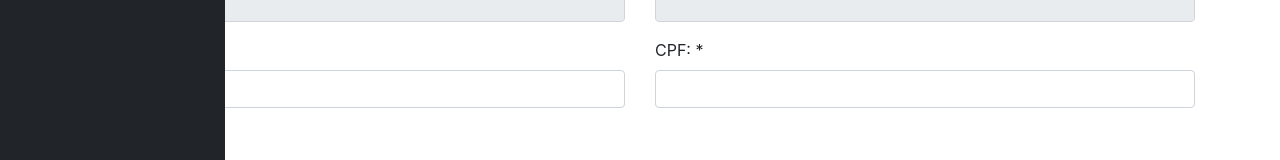
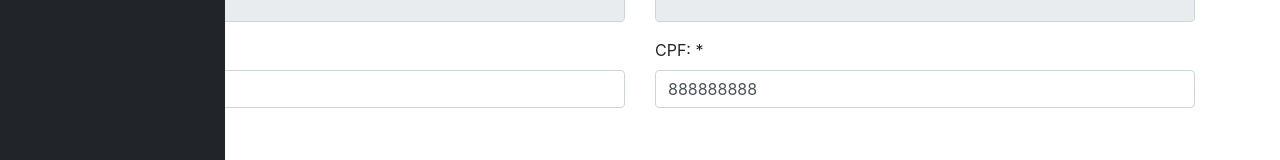
Before and after one commit to JoseAdemar/API-CONTROLE-DE-PRESTACAO-DE-SERVICO-UI, an Angular app: page /clientes-form in a window 1280 px wide. Shown: the part 256-416 px from the top of the page. Built offline with nearby package versions, Linux system fonts and the light colour scheme.

Commit message:
Conhecendo o Modulo HTTP do Angular

```diff
--- a/src/app/app.module.ts
+++ b/src/app/app.module.ts
@@ -1,5 +1,6 @@
 import { BrowserModule } from '@angular/platform-browser';
 import { NgModule } from '@angular/core';
+import { HttpClientModule } from '@angular/common/http'
 
 import { AppRoutingModule } from './app-routing.module';
 import { AppComponent } from './app.component';
@@ -7,19 +8,22 @@
 import { TemplateModule } from './template/template.module';
 import { HomeComponent } from './home/home.component'
 import { ClientesModule } from './clientes/clientes.module';
+import { ClientesService } from './clientes.service';
 
 @NgModule({
   declarations: [
     AppComponent,
     HomeComponent
+
   ],
   imports: [
     BrowserModule,
+    HttpClientModule,
     AppRoutingModule,
     TemplateModule,
     ClientesModule
   ],
-  providers: [],
+  providers: [ClientesService],
   bootstrap: [AppComponent]
 })
 export class AppModule { }
--- /dev/null
+++ b/src/app/clientes.service.ts
@@ -0,0 +1,23 @@
+import { Injectable } from '@angular/core';
+import { Cliente } from './clientes/cliente';
+import { HttpClient } from '@angular/common/http'
+
+@Injectable({
+  providedIn: 'root'
+})
+export class ClientesService {
+
+  constructor( private http: HttpClient) {
+
+
+
+  }
+
+    getCliente() : Cliente {
+
+       let cliente : Cliente  = new Cliente();
+       cliente.nome = 'Fulano de Tal';
+       cliente.cpf = '888888888';
+       return cliente;
+    }
+}
--- a/src/app/clientes/clientes-form/clientes-form.component.ts
+++ b/src/app/clientes/clientes-form/clientes-form.component.ts
@@ -1,4 +1,6 @@
 import { Component, OnInit } from '@angular/core';
+import { ClientesService } from 'src/app/clientes.service';
+
 import { Cliente } from '../cliente';
 
 @Component({
@@ -9,8 +11,8 @@
 export class ClientesFormComponent implements OnInit {
 
   cliente: Cliente;
-  constructor() {
-    this.cliente = new Cliente()
+  constructor(private service: ClientesService) {
+    this.cliente = service.getCliente();
    }
 
   ngOnInit(): void {
```
